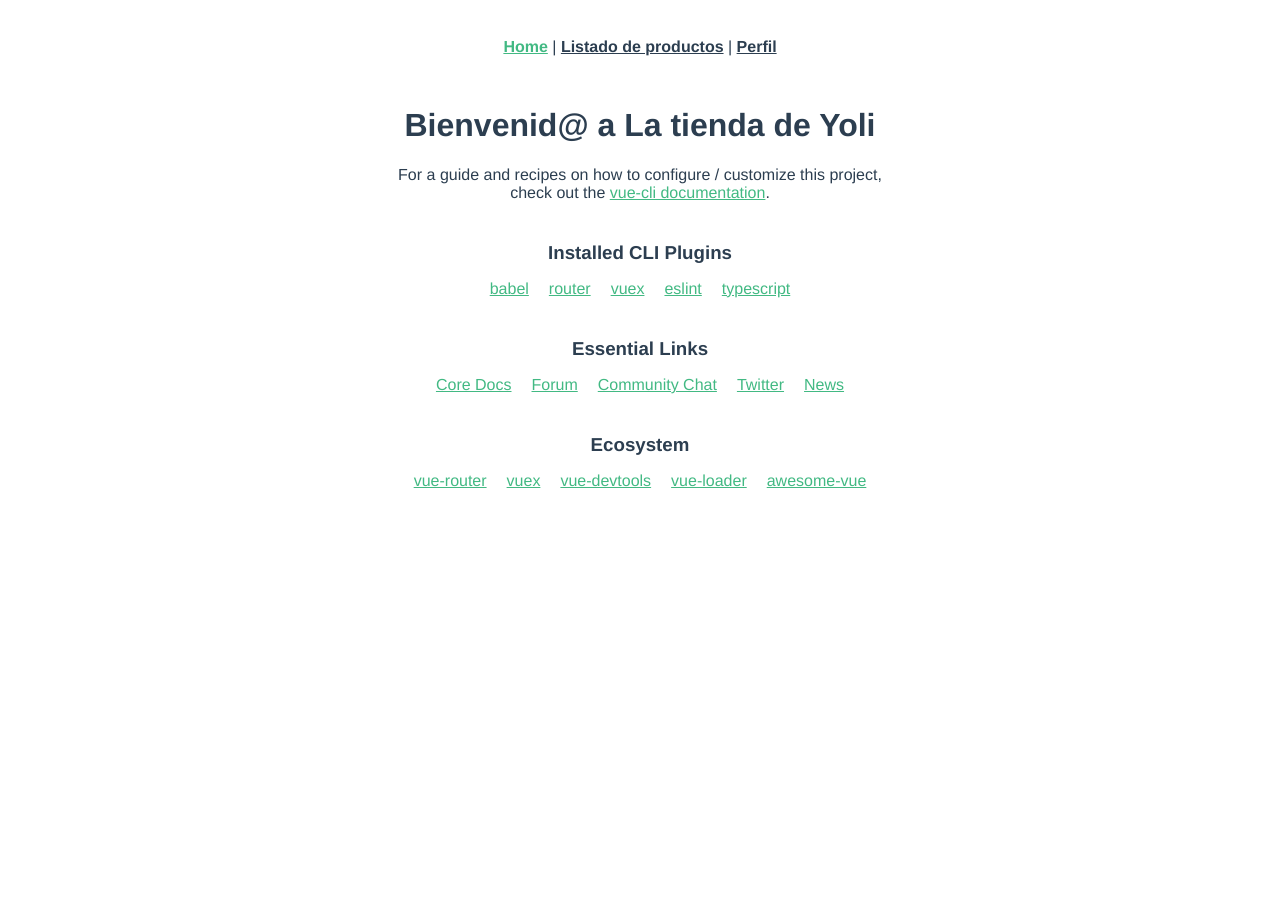
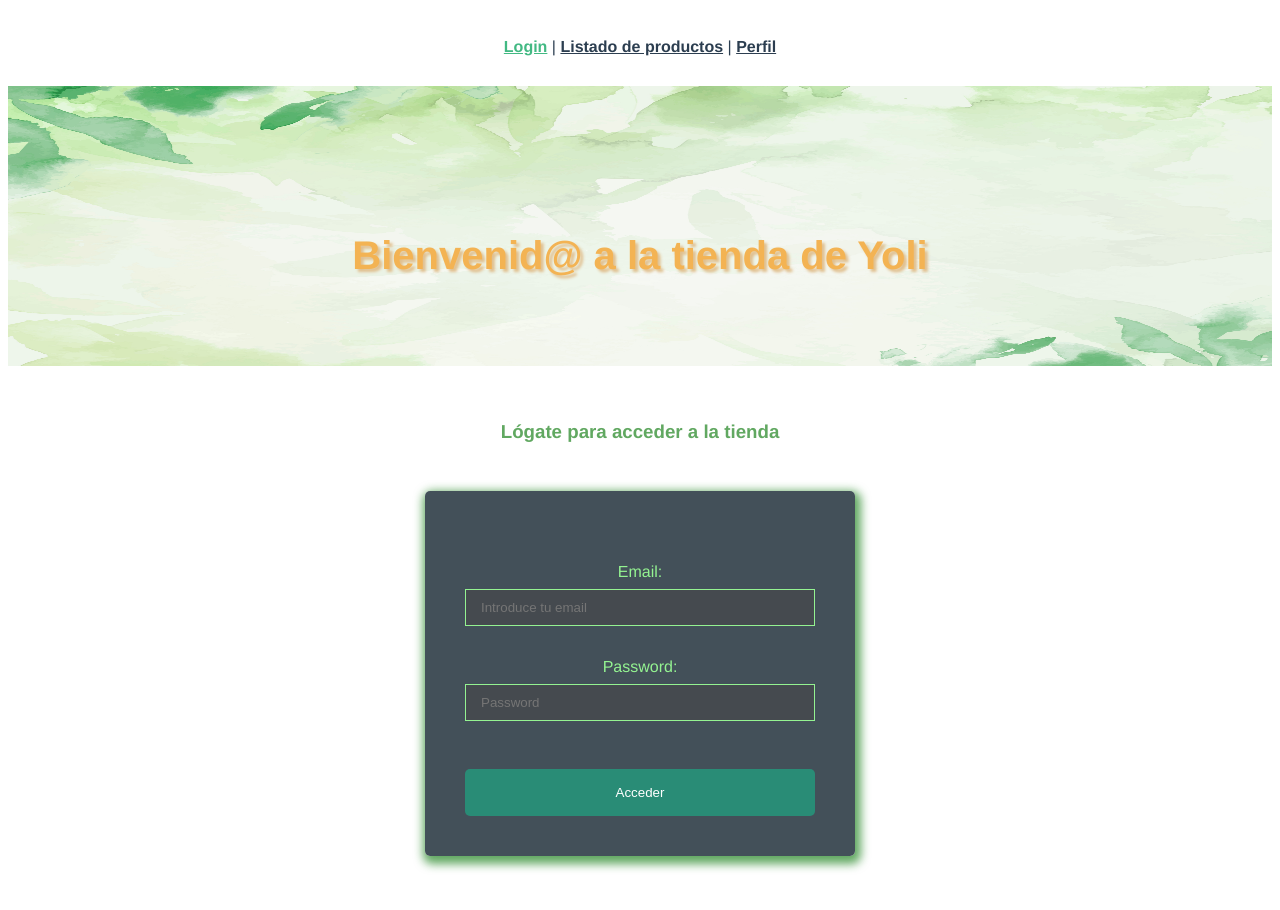
Before and after one commit to YolandaDiaz/Pr-ctica-Vue-Typescript, a Vue app: page / in a window 1280 px wide. Shown: the top 910 px of the page. Before the commit the page ends 800 px from the top, so only its background shows below. Built offline with nearby package versions, Linux system fonts and the light colour scheme.

Commit message:
Adding form

```diff
--- a/src/App.vue
+++ b/src/App.vue
@@ -1,6 +1,6 @@
 <template>
   <nav>
-    <router-link to="/">Home</router-link> |
+    <router-link to="/">Login</router-link> |
     <router-link to="/products">Listado de productos</router-link> |
     <router-link to="/profile">Perfil</router-link>
   </nav>
@@ -9,10 +9,10 @@
 
 <style>
 #app {
+  text-align: center;
   font-family: Avenir, Helvetica, Arial, sans-serif;
   -webkit-font-smoothing: antialiased;
   -moz-osx-font-smoothing: grayscale;
-  text-align: center;
   color: #2c3e50;
 }
 
--- a/src/components/HelloWorld.vue
+++ b/src/components/HelloWorld.vue
@@ -1,35 +1,9 @@
 <template>
   <div class="hello">
+    <div class="home">
+    <img class="back" src="../assets/fondo.jpg" alt="">
     <h1>{{ msg }}</h1>
-    <p>
-      For a guide and recipes on how to configure / customize this project,<br>
-      check out the
-      <a href="https://cli.vuejs.org" target="_blank" rel="noopener">vue-cli documentation</a>.
-    </p>
-    <h3>Installed CLI Plugins</h3>
-    <ul>
-      <li><a href="https://github.com/vuejs/vue-cli/tree/dev/packages/%40vue/cli-plugin-babel" target="_blank" rel="noopener">babel</a></li>
-      <li><a href="https://github.com/vuejs/vue-cli/tree/dev/packages/%40vue/cli-plugin-router" target="_blank" rel="noopener">router</a></li>
-      <li><a href="https://github.com/vuejs/vue-cli/tree/dev/packages/%40vue/cli-plugin-vuex" target="_blank" rel="noopener">vuex</a></li>
-      <li><a href="https://github.com/vuejs/vue-cli/tree/dev/packages/%40vue/cli-plugin-eslint" target="_blank" rel="noopener">eslint</a></li>
-      <li><a href="https://github.com/vuejs/vue-cli/tree/dev/packages/%40vue/cli-plugin-typescript" target="_blank" rel="noopener">typescript</a></li>
-    </ul>
-    <h3>Essential Links</h3>
-    <ul>
-      <li><a href="https://vuejs.org" target="_blank" rel="noopener">Core Docs</a></li>
-      <li><a href="https://forum.vuejs.org" target="_blank" rel="noopener">Forum</a></li>
-      <li><a href="https://chat.vuejs.org" target="_blank" rel="noopener">Community Chat</a></li>
-      <li><a href="https://twitter.com/vuejs" target="_blank" rel="noopener">Twitter</a></li>
-      <li><a href="https://news.vuejs.org" target="_blank" rel="noopener">News</a></li>
-    </ul>
-    <h3>Ecosystem</h3>
-    <ul>
-      <li><a href="https://router.vuejs.org" target="_blank" rel="noopener">vue-router</a></li>
-      <li><a href="https://vuex.vuejs.org" target="_blank" rel="noopener">vuex</a></li>
-      <li><a href="https://github.com/vuejs/vue-devtools#vue-devtools" target="_blank" rel="noopener">vue-devtools</a></li>
-      <li><a href="https://vue-loader.vuejs.org" target="_blank" rel="noopener">vue-loader</a></li>
-      <li><a href="https://github.com/vuejs/awesome-vue" target="_blank" rel="noopener">awesome-vue</a></li>
-    </ul>
+    </div>
   </div>
 </template>
 
@@ -46,18 +20,24 @@ export default defineComponent({
 
 <!-- Add "scoped" attribute to limit CSS to this component only -->
 <style scoped>
-h3 {
-  margin: 40px 0 0;
+h1 {
+  position: absolute;
+  top: 50%;
+  left: 50%;
+  transform: translate(-50%, -50%);
+  font-size: 2.5rem;
+  text-align: center;
+  text-shadow: 3px 3px 3px #e0bf8e;
 }
-ul {
-  list-style-type: none;
-  padding: 0;
+.home {
+  position: relative;
+  display: inline-block;
+  text-align: center;
+  width: 100%;
+  color: #f3b353;
 }
-li {
-  display: inline-block;
-  margin: 0 10px;
-}
-a {
-  color: #42b983;
+.back {
+  height: 35vh;
+  width: 100%;
 }
 </style>
--- a/src/views/HomeView.vue
+++ b/src/views/HomeView.vue
@@ -1,7 +1,21 @@
 <template>
-  <div class="home">
-    <HelloWorld msg="Bienvenid@ a La tienda de Yoli"/>
+  <div>
+    <HelloWorld msg="Bienvenid@ a la tienda de Yoli"/>
   </div>
+  <div class="login">
+    <h3>
+    Lógate para acceder a la tienda
+    </h3>
+    <form action="" class="form">
+      <label class="form-label" for="#email">Email:</label>
+      <input class="form-input" type="email" id="email" required placeholder="Introduce tu email">
+      <label class="form-label" for="#password">Password:</label>
+      <input class="form-input" type="password" id="password" required placeholder="Password">
+      <p v-if="error" class="error">No has introducido bien el email o la contraseña.</p>
+      <input class="form-submit" type="submit" value="Acceder">
+    </form>
+  </div>
+
 </template>
 
 <script lang="ts">
@@ -14,12 +28,52 @@ export default defineComponent({
     HelloWorld,
   },
 });
+
 </script>
 
-<style>
-.hone {
-  background-image: src='../assets/green-grunge-paper-background.jpg';
-  color: aliceblue;
-
+<style scoped>
+.login {
+  padding: 2rem;
+}
+h3 {
+  text-align: center;
+  color:  rgba(13, 122, 13, 0.651);
+}
+.form {
+  margin: 3rem auto;
+  display: flex;
+  flex-direction: column;
+  justify-content: center;
+  width: 20%;
+  min-width: 350px;
+  max-width: 100%;
+  background-color: rgba(47, 61, 71, 0.9);
+  border-radius: 5px;
+  padding: 40px;
+  box-shadow: 2px 4px 10px 4px rgba(13, 122, 13, 0.651);
+}
+.form-label {
+  margin-top: 2rem;
+  color: rgb(148, 243, 145);
+  margin-bottom: 0.5rem;
+}
+.form-input {
+  padding: 10px 15px;
+  background-color: rgba(69, 74, 78, 0.9);
+  color: antiquewhite;
+  border: 1px solid rgb(148, 243, 145);
+}
+.form-submit {
+  background: #1ab1899f;
+  border: none;
+  border-radius: 5px;
+  color: white;
+  margin-top: 3rem;
+  padding: 1rem 0;
+  cursor: pointer;
+  transition: 0.2s;
+}
+.form-submit :hover {
+    background: #0b9170;
 }
 </style>
```
